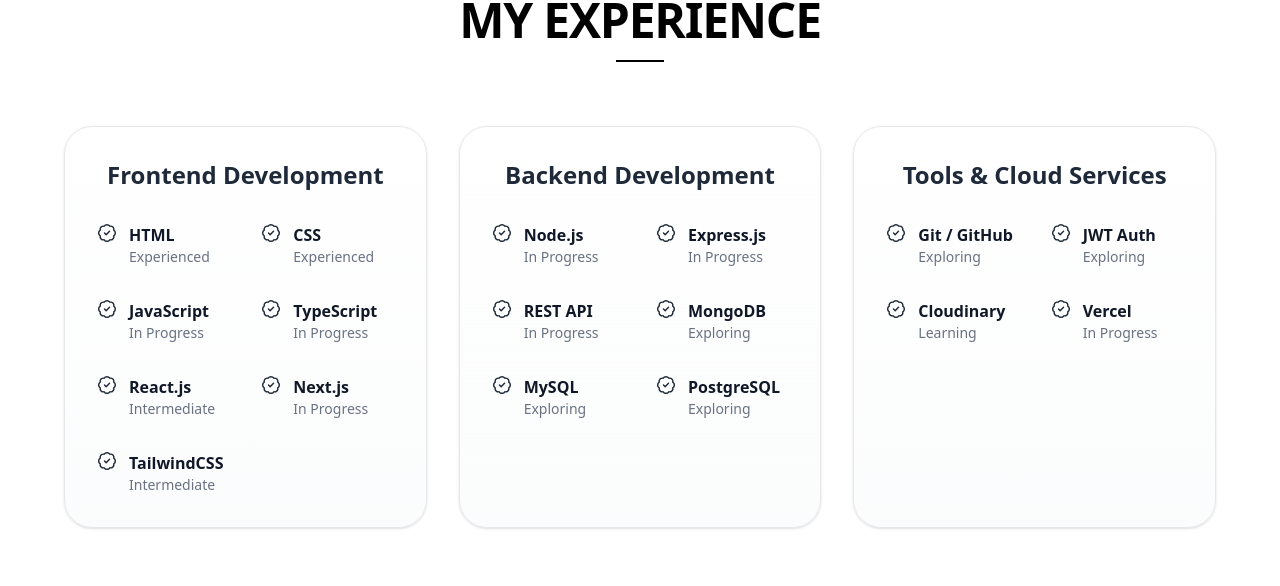
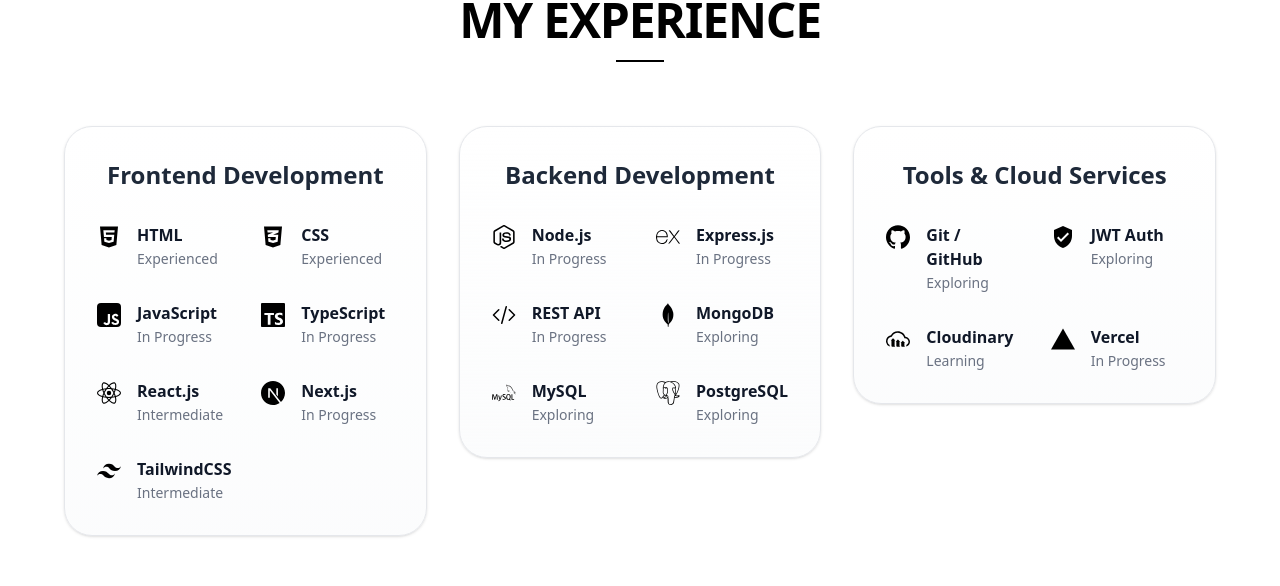
Before and after one commit to narakronkota/Portfolio-narakron, a React (Vite) app in the folder narakron/: page / in a window 1280 px wide. Shown: the part 1959-2545 px from the top of the page. Built offline with nearby package versions, Linux system fonts and the light colour scheme.

Commit message:
style: finalize layout and modernize icons for experience and project cards

```diff
--- a/narakron/src/Componets/Experience.jsx
+++ b/narakron/src/Componets/Experience.jsx
@@ -1,14 +1,32 @@
 import React from "react";
-import { BadgeCheck } from "lucide-react";
 import { motion } from "framer-motion";
+import { FaHtml5, FaCss3Alt } from "react-icons/fa";
+import {
+  SiJavascript,
+  SiTypescript,
+  SiReact,
+  SiNextdotjs,
+  SiTailwindcss,
+  SiNodedotjs,
+  SiExpress,
+  SiMongodb,
+  SiMysql,
+  SiPostgresql,
+  SiGit,
+  SiGithub,
+  SiCloudinary,
+  SiVercel,
+} from "react-icons/si";
+import { HiOutlineCodeBracket } from "react-icons/hi2";
+import { MdVerifiedUser } from "react-icons/md";
 
-// Item component with animation
-const Item = ({ name, level }) => (
+
+const Item = ({ name, level, icon }) => (
   <motion.div
     className="
       flex flex-col items-center text-center
       sm:flex-row sm:items-start sm:text-left
-      gap-2 sm:gap-3
+      gap-2 sm:gap-4
       w-full
     "
     initial={{ opacity: 0, x: -30 }}
@@ -16,17 +34,16 @@
     transition={{ duration: 0.5 }}
     viewport={{ once: true }}
   >
-    <BadgeCheck className="h-5 w-5 shrink-0 text-gray-800" strokeWidth={1.75} />
+    <div className="text-2xl shrink-0 sm:mt-0.5">{icon}</div>
 
     <div>
       <p className="font-semibold text-gray-900">{name}</p>
-
-      <p className="text-sm text-gray-500">{level}</p>
+      <p className="text-sm text-gray-500 mt-0.5">{level}</p>
     </div>
   </motion.div>
 );
 
-// Card component with animation
+// Card component
 const Card = ({ title, items }) => (
   <motion.div
     className="
@@ -48,39 +65,40 @@
       {title}
     </h3>
 
-    <div className="grid grid-cols-1 sm:grid-cols-2 gap-8 place-items-center">
+    <div className="grid grid-cols-1 sm:grid-cols-2 gap-8 w-full">
       {items.map((it, idx) => (
-        <Item key={idx} name={it.name} level={it.level} />
+        <Item key={idx} name={it.name} level={it.level} icon={it.icon} />
       ))}
     </div>
   </motion.div>
 );
 
 export default function Experience() {
+
   const frontend = [
-    { name: "HTML", level: "Experienced" },
-    { name: "CSS", level: "Experienced" },
-    { name: "JavaScript", level: "In Progress" },
-    { name: "TypeScript", level: "In Progress" },
-    { name: "React.js", level: "Intermediate" },
-    { name: "Next.js", level: "In Progress" },
-    { name: "TailwindCSS", level: "Intermediate" },
+    { name: "HTML", level: "Experienced", icon: <FaHtml5 className="text-black" /> },
+    { name: "CSS", level: "Experienced", icon: <FaCss3Alt className="text-black" /> },
+    { name: "JavaScript", level: "In Progress", icon: <SiJavascript className="text-black rounded" /> },
+    { name: "TypeScript", level: "In Progress", icon: <SiTypescript className="text-black" /> },
+    { name: "React.js", level: "Intermediate", icon: <SiReact className="text-black" /> },
+    { name: "Next.js", level: "In Progress", icon: <SiNextdotjs className="text-black dark:text-white" /> },
+    { name: "TailwindCSS", level: "Intermediate", icon: <SiTailwindcss className="text-black" /> },
   ];
 
   const backend = [
-    { name: "Node.js", level: "In Progress" },
-    { name: "Express.js", level: "In Progress" },
-    { name: "REST API", level: "In Progress" },
-    { name: "MongoDB", level: "Exploring" },
-    { name: "MySQL", level: "Exploring" },
-    { name: "PostgreSQL", level: "Exploring" },
+    { name: "Node.js", level: "In Progress", icon: <SiNodedotjs className="text-black" /> },
+    { name: "Express.js", level: "In Progress", icon: <SiExpress className="text-black dark:text-white" /> },
+    { name: "REST API", level: "In Progress", icon: <HiOutlineCodeBracket className="text-black" /> },
+    { name: "MongoDB", level: "Exploring", icon: <SiMongodb className="text-black" /> },
+    { name: "MySQL", level: "Exploring", icon: <SiMysql className="text-black" /> },
+    { name: "PostgreSQL", level: "Exploring", icon: <SiPostgresql className="text-black" /> },
   ];
 
   const toolsAndCloud = [
-    { name: "Git / GitHub", level: "Exploring" },
-    { name: "JWT Auth", level: "Exploring" },
-    { name: "Cloudinary", level: "Learning" },
-    { name: "Vercel", level: "In Progress" },
+    { name: "Git / GitHub", level: "Exploring", icon: <SiGithub className="text-black dark:text-white" /> },
+    { name: "JWT Auth", level: "Exploring", icon: <MdVerifiedUser className="text-black" /> },
+    { name: "Cloudinary", level: "Learning", icon: <SiCloudinary className="text-black" /> },
+    { name: "Vercel", level: "In Progress", icon: <SiVercel className="text-black dark:text-white" /> },
   ];
 
   return (
@@ -102,11 +120,9 @@
           <div className="w-12 h-[2px] bg-black mx-auto mt-4"></div>
         </motion.div>
 
-
-        <div className="grid grid-cols-1 md:grid-cols-2 lg:grid-cols-3 gap-8 mt-12">
+        <div className="grid grid-cols-1 md:grid-cols-2 lg:grid-cols-3 gap-8 mt-12 items-start">
           <Card title="Frontend Development" items={frontend} />
           <Card title="Backend Development" items={backend} />
-
           <Card title="Tools & Cloud Services" items={toolsAndCloud} />
         </div>
       </div>
```
Also changed, not shown: narakron/src/Componets/Project.jsx (+5 -5 lines).
